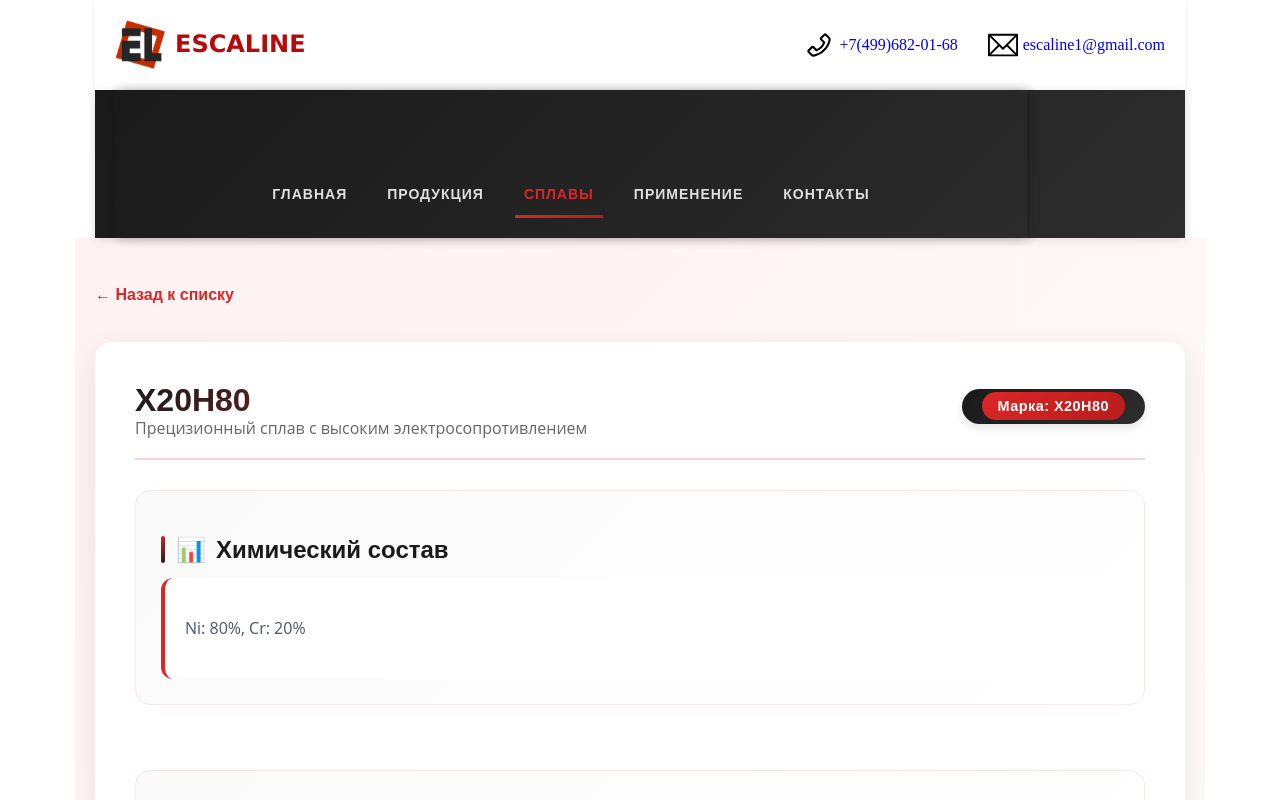
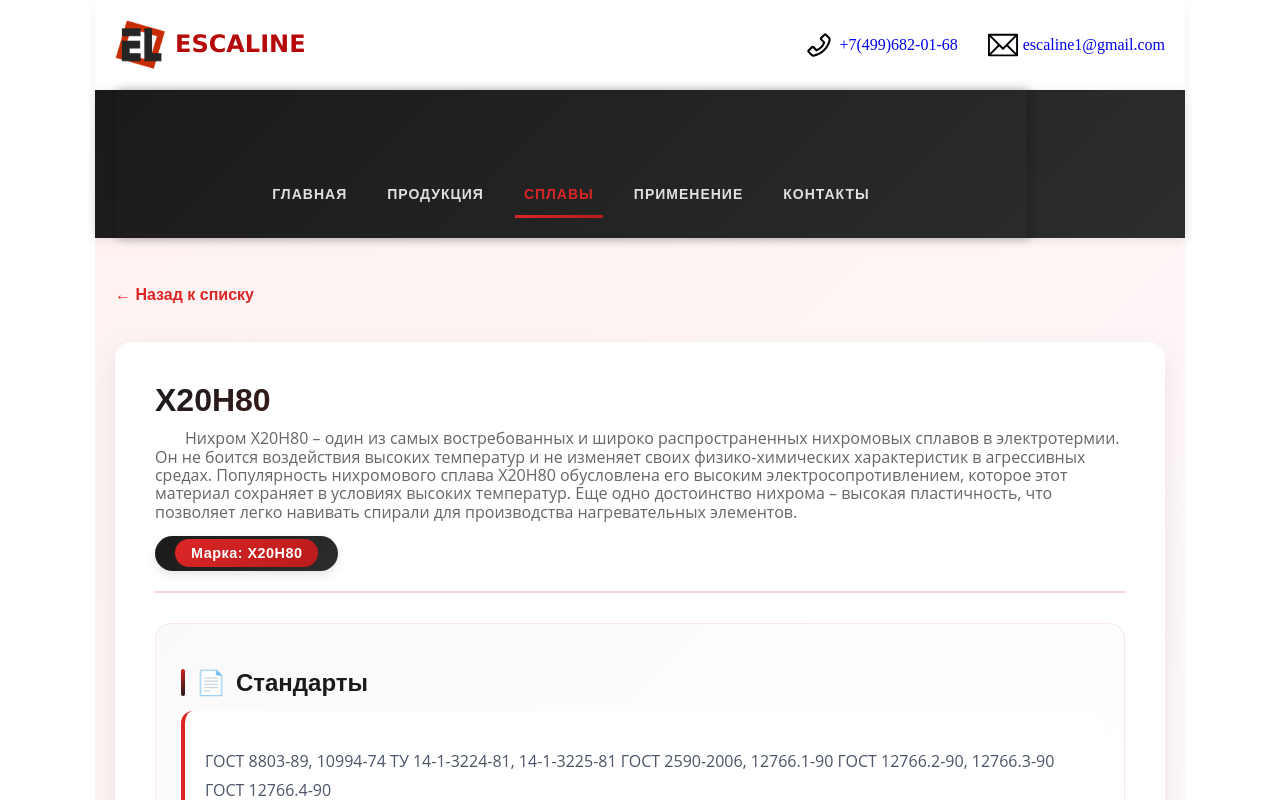
Before and after one commit to Alexander132436/escaline, a React (Create React App) app: page /splavi in a window 1280 px wide. Both pictures are taken after a click on the element 820 px from the left and 534 px from the top of the page. Shown: the top 800 px of the page. Built offline with nearby package versions, Linux system fonts and the light colour scheme.

Commit message:
Work with alloys

```diff
--- a/src/App.js
+++ b/src/App.js
@@ -24,7 +24,7 @@ function App() {
   return (
     <BrowserRouter>
       <Header />
-      {/* <Breadcrumbs /> */}
+
       <Routes>
         {/* <Route path="/" element={<Home />} /> */}
 
--- a/src/components/ProductCard/ProductCard.jsx
+++ b/src/components/ProductCard/ProductCard.jsx
@@ -22,7 +22,7 @@ const ProductCard = ({ product, type = 'alloy' }) => {
             </div>
 
             <div className="card-content">
-                <p className="product-description">{product.description}</p>
+                <p className="product-description">{product.litleDescription}</p>
 
                 <div className="product-properties">
                     <div className="property-item">
--- a/src/data/productData.js
+++ b/src/data/productData.js
@@ -94,8 +94,10 @@ export const getAlloysData = {
         {
             id: 1,
             name: 'Х20Н80',
-            description: 'Прецизионный сплав с высоким электросопротивлением',
-            properties: 'ρ = 1.08-1.12 Ом·мм²/м, Tmax = 1200°C',
+            litleDescription: 'Нихром Х20Н80 – один из самых востребованных и широко распространенных нихромовых сплавов в электротермии...',
+            description: 'Нихром Х20Н80 – один из самых востребованных и широко распространенных нихромовых сплавов в электротермии. Он не боится воздействия высоких температур и не изменяет своих физико-химических характеристик в агрессивных средах. Популярность нихромового сплава Х20Н80 обусловлена его высоким электросопротивлением, которое этот материал сохраняет в условиях высоких температур. Еще одно достоинство нихрома – высокая пластичность, что позволяет легко навивать спирали для производства нагревательных элементов.',
+            standart: 'ГОСТ 8803-89, 10994-74 ТУ 14-1-3224-81, 14-1-3225-81 ГОСТ 2590-2006, 12766.1-90 ГОСТ 12766.2-90, 12766.3-90 ГОСТ 12766.4-90',
+            properties: 'ρ = 1.08-1.12 Ом·мм²/м, Tmax = 1200°C, α 105 Вт/(м*град) = 17.6',
             composition: 'Ni: 80%, Cr: 20%',
             application: 'Нагревательные элементы, реостаты, термопары',
             delivery: 'Проволока Ø0.1-8.0 мм, лента 0.05-3.0 мм'
--- a/src/pages/AlloyDetail/AlloyDetail.css
+++ b/src/pages/AlloyDetail/AlloyDetail.css
@@ -2,7 +2,7 @@
 .alloy-detail {
     max-width: 1090px;
     margin: 0 auto;
-    padding: 40px 20px;
+    padding: 40px 0px;
     background: linear-gradient(135deg, #fef2f2 0%, #ffffff 100%);
     min-height: calc(100vh - 200px);
 }
@@ -21,6 +21,7 @@
     display: inline-flex;
     align-items: center;
     gap: 8px;
+    margin-left: 20px;
 }
 
 .back-button:hover {
@@ -34,6 +35,9 @@
     padding: 50px;
     box-shadow: 0 20px 40px rgba(0, 0, 0, 0.08);
     animation: fadeInUp 0.5s ease;
+    margin-left: 20px;
+    margin-right: 20px;
+    margin-bottom: 20px;
 }
 
 @keyframes fadeInUp {
@@ -74,6 +78,8 @@
     color: #666;
     font-size: 1rem;
     margin: 0;
+    margin-top: 10px;
+    text-indent: 30px;
 }
 
 .badge-container {
--- a/src/pages/AlloyDetail/AlloyDetail.jsx
+++ b/src/pages/AlloyDetail/AlloyDetail.jsx
@@ -43,6 +43,17 @@ const AlloyDetail = () => {
                 </div>
 
                 <div className="detail-grid">
+                    <div className="detail-section">
+                        <h2>
+                            <span className="section-icon">📄</span>
+                            Стандарты
+                        </h2>
+                        <div className="composition-card">
+                            <p>{alloy.standart || 'Информация уточняется'}</p>
+                        </div>
+                    </div>
+
+
                     <div className="detail-section">
                         <h2>
                             <span className="section-icon">📊</span>
@@ -91,23 +102,6 @@ const AlloyDetail = () => {
                     )}
                 </div>
 
-                <div className="technical-info">
-                    <h3>Техническая документация</h3>
-                    <div className="docs-grid">
-                        <div className="doc-item">
-                            <span className="doc-icon">📄</span>
-                            <span>ГОСТ 12766.1-90</span>
-                        </div>
-                        <div className="doc-item">
-                            <span className="doc-icon">📄</span>
-                            <span>ТУ 14-1-1234-89</span>
-                        </div>
-                        <div className="doc-item">
-                            <span className="doc-icon">📄</span>
-                            <span>Сертификат качества</span>
-                        </div>
-                    </div>
-                </div>
 
                 <div className="contact-section">
                     <h3>Нужна помощь в выборе?</h3>
@@ -127,14 +121,14 @@ const AlloyDetail = () => {
                     <div className="similar-grid">
                         <div className="similar-card">
                             <h4>Х15Н60</h4>
-                            <p>Аналог с более низким содержанием никеля</p>
+
                             <button onClick={() => navigate('/splavi/high-resistance/2')}>
                                 Подробнее →
                             </button>
                         </div>
                         <div className="similar-card">
                             <h4>Н80Х20Д</h4>
-                            <p>С добавлением меди для улучшения обрабатываемости</p>
+
                             <button onClick={() => navigate('/splavi/high-resistance/3')}>
                                 Подробнее →
                             </button>
```
Also changed, not shown: 1 other file (tests, documents, lock files or other folders).
